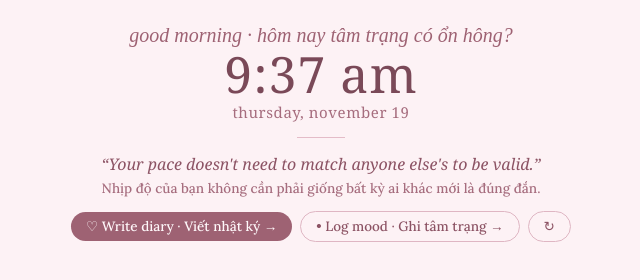
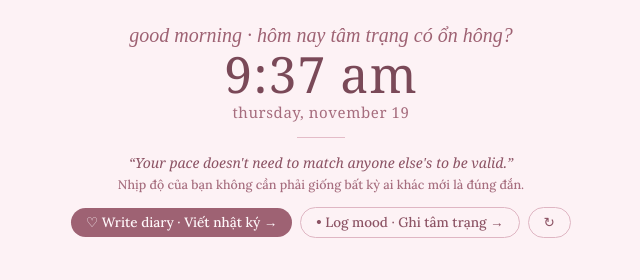
Before and after one commit to julyunu/mini-Notion, a plain HTML site: page diary.html in a window 1280 px wide. Shown: the whole page, without its empty margins (319-959 px from the left). Drawn offline with Linux system fonts and the light colour scheme.

Commit message:
Update diary.html

```diff
--- a/diary.html
+++ b/diary.html
@@ -70,7 +70,7 @@
     .quote-en {
       font-family: 'Cormorant Garamond', Georgia, serif;
       font-style: italic;
-      font-size: 16px;
+      font-size: 14px;
       color: #8c5364;
       line-height: 1.3;
       margin-bottom: 4px;
@@ -78,7 +78,7 @@
 
     .quote-vi {
       font-family: 'Lora', sans-serif;
-      font-size: 13.5px;
+      font-size: 12.5px;
       color: #a66d7e;
       line-height: 1.35;
       margin-bottom: 14px;
```
